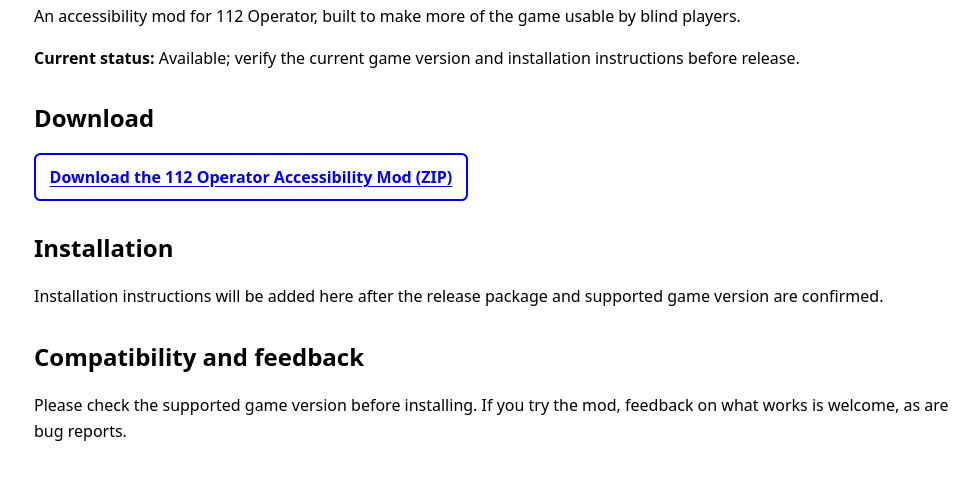
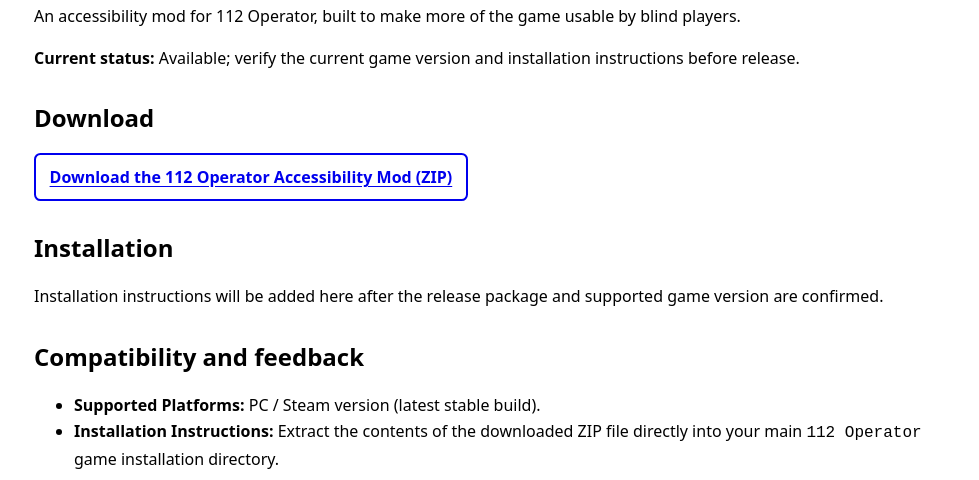
Before and after one commit to JimmyDub010/JimmyDub010.github.io, a plain HTML site: page projects/112-operator.html in a window 1280 px wide. Shown: the part 317-797 px from the top of the page, without its empty margins (142-1121 px from the left). Drawn offline with Linux system fonts and the light colour scheme.

Commit message:
Update website files

```diff
--- a/projects/112-operator.html
+++ b/projects/112-operator.html
@@ -30,7 +30,11 @@
 <h2>Installation</h2>
 <p>Installation instructions will be added here after the release package and supported game version are confirmed.</p>
 <h2>Compatibility and feedback</h2>
-<p>Please check the supported game version before installing. If you try the mod, feedback on what works is welcome, as are bug reports.</p>
+  <ul class="instruction-list">
+    <li><strong>Supported Platforms:</strong> PC / Steam version (latest stable build).</li>
+    <li><strong>Installation Instructions:</strong> Extract the contents of the downloaded ZIP file directly into your main <code>112 Operator</code> game installation directory.</li>
+  </ul>
+
   <h2>Report a problem or share a success</h2>
   <p>Feedback from people who test the project helps guide future development. Please include the game version and what happened.</p>
   <p><a href="../contact.html">Contact and feedback</a></p>
```
